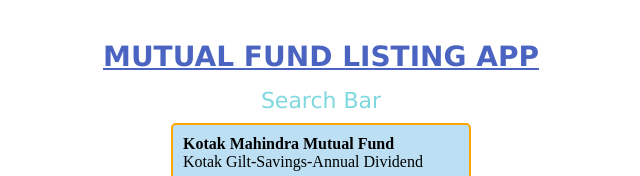
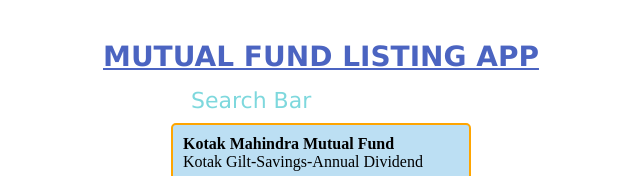
Before and after one commit to Ctrl-Code/React-Mutual-Fund-Listing-App, a React (Create React App) app: page /listing in a window 1280 px wide. Shown: the top 176 px of the page, without its empty margins (319-959 px from the left). Built offline with nearby package versions, Linux system fonts and the light colour scheme.

Commit message:
Added Edit Page

```diff
--- a/src/App.js
+++ b/src/App.js
@@ -33,6 +33,10 @@
                     <Signup />
                 </Route>
 
+                <Route exact path="/edit">
+                    <Signup />
+                </Route>
+
                 <Route exact path="/details"
                     render={state => <Details {...state} />} />
 
--- a/src/Pages/Listing/Listing.js
+++ b/src/Pages/Listing/Listing.js
@@ -2,6 +2,7 @@
 import StyledComponents from "../../Components/StyledComponents";
 
 import { Redirect } from "react-router-dom";
+import { connect } from "react-redux";
 
 const RowWrapper = StyledComponents.styled.div`
     background-color: #bcdff3;
@@ -29,6 +30,55 @@
 const SchemeName = StyledComponents.styled.div`
     font-family: "sans-serif";
 `;
+
+const StyledSearchAndEditUserContainer = StyledComponents.styled.div`
+    display: flex;
+    justify-content: space-between;
+    width: 300px;
+`;
+
+const StyledUsername = StyledComponents.styled.div`
+    overflow: hidden;
+    width: 72px;
+    font-family: monospace, "sans-serif";
+    font-size: 15px;
+    text-decoration: unset;
+    transition: text-decoration 250ms;
+    transition: font-size 250ms;
+    margin-bottom: 10px;
+    cursor: pointer;
+    display: flex;
+    justify-content: flex-end;
+    align-items: center;
+
+    :hover{
+        text-decoration: underline;
+    }
+`;
+
+const EditUser = connect(
+    state => ({
+        name: state.signup.name,
+        email: state.signup.email,
+    }), null
+)
+    (({ name, email }) => {
+
+        const [showEditPage, setShowEditPage] = useState(false);
+
+        const displayText = name.length > 0 ?
+            name :
+            email.slice(0, email.indexOf('@'));
+
+        if (showEditPage) {
+            localStorage.setItem('edit', "true");
+            return <Redirect push to="/edit" />
+        }
+
+        return <StyledUsername onClick={() => setShowEditPage(true)}>
+            {displayText}
+        </StyledUsername>
+    })
 
 const MutualFunds = [
     {
@@ -82,9 +132,12 @@
 
                 <StyledComponents.MutualFundListingApp />
 
-                <StyledComponents.PageHeading>
-                    Search Bar
-                </StyledComponents.PageHeading>
+                <StyledSearchAndEditUserContainer>
+                    <StyledComponents.PageHeading>
+                        Search Bar
+                    </StyledComponents.PageHeading>
+                    <EditUser />
+                </StyledSearchAndEditUserContainer>
 
                 <div>
                     {
--- a/src/Pages/SignUp/SignUp.js
+++ b/src/Pages/SignUp/SignUp.js
@@ -125,16 +125,24 @@
         </StyledComponents.TextFieldContainer>
 );
 
-const ButtonSignup = ({ onClick }) => <StyledComponents.TextFieldContainer>
+const ButtonSignup = ({ onClick, editing }) => <StyledComponents.TextFieldContainer>
     <Button variant="contained"
         style={{ width: "100%" }}
         onClick={onClick}
     >
-        Sign Up
+        {editing === true ? "Save" : "Sign Up"}
     </Button>
 </StyledComponents.TextFieldContainer>;
 
 const Signup = () => {
+
+    // if editing
+    const localStorageEdit = localStorage.getItem("edit");
+    let editStatus;
+    if (!localStorageEdit)
+        editStatus = false;
+    else
+        editStatus = true;
 
     const [redirect, setRedirection] = useState({
         redirect: false,
@@ -176,7 +184,7 @@
                 <DateOfBirth />
                 <StyledComponents.MarginedDiv height="30px" />
 
-                <ButtonSignup onClick={handleClick} />
+                <ButtonSignup onClick={handleClick} editing={editStatus} />
             </form>
 
         </StyledComponents.FullPage>
```
